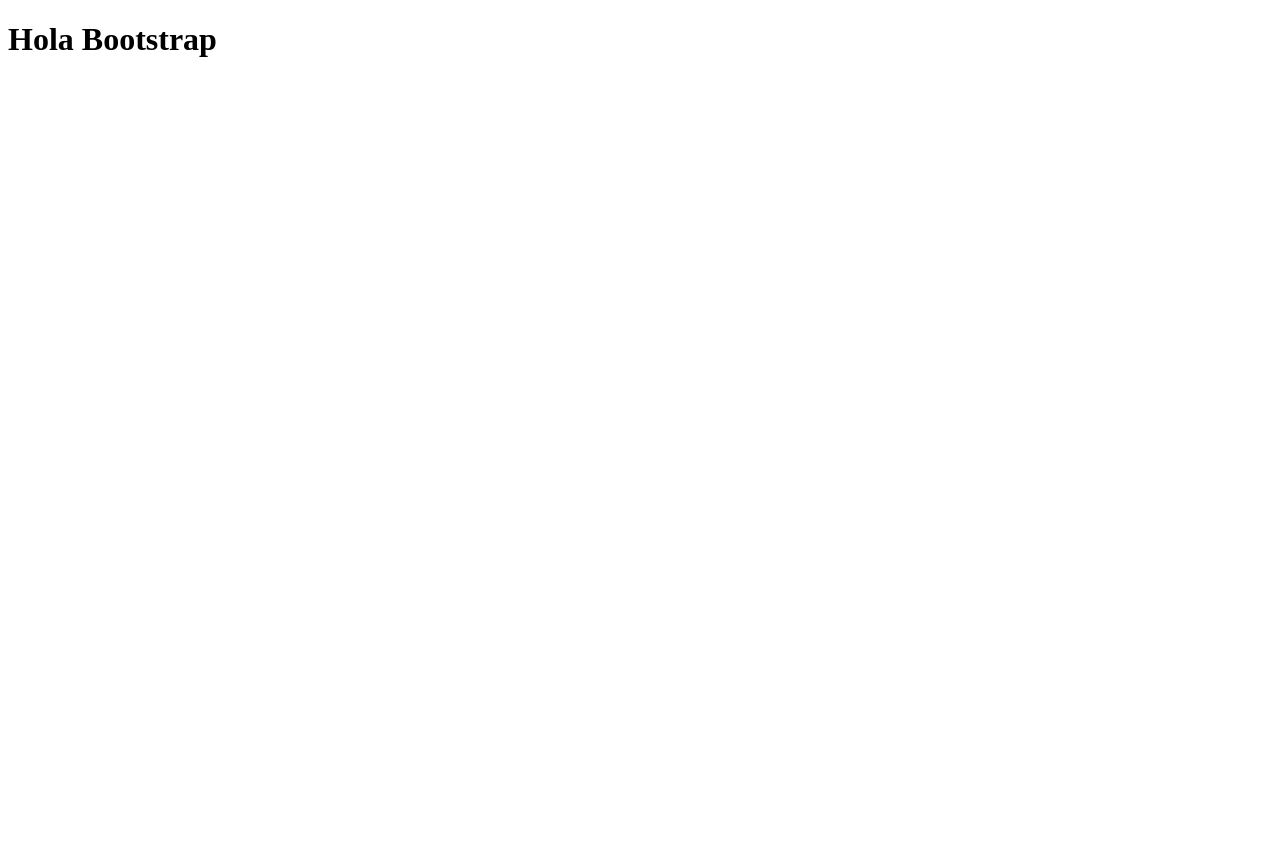
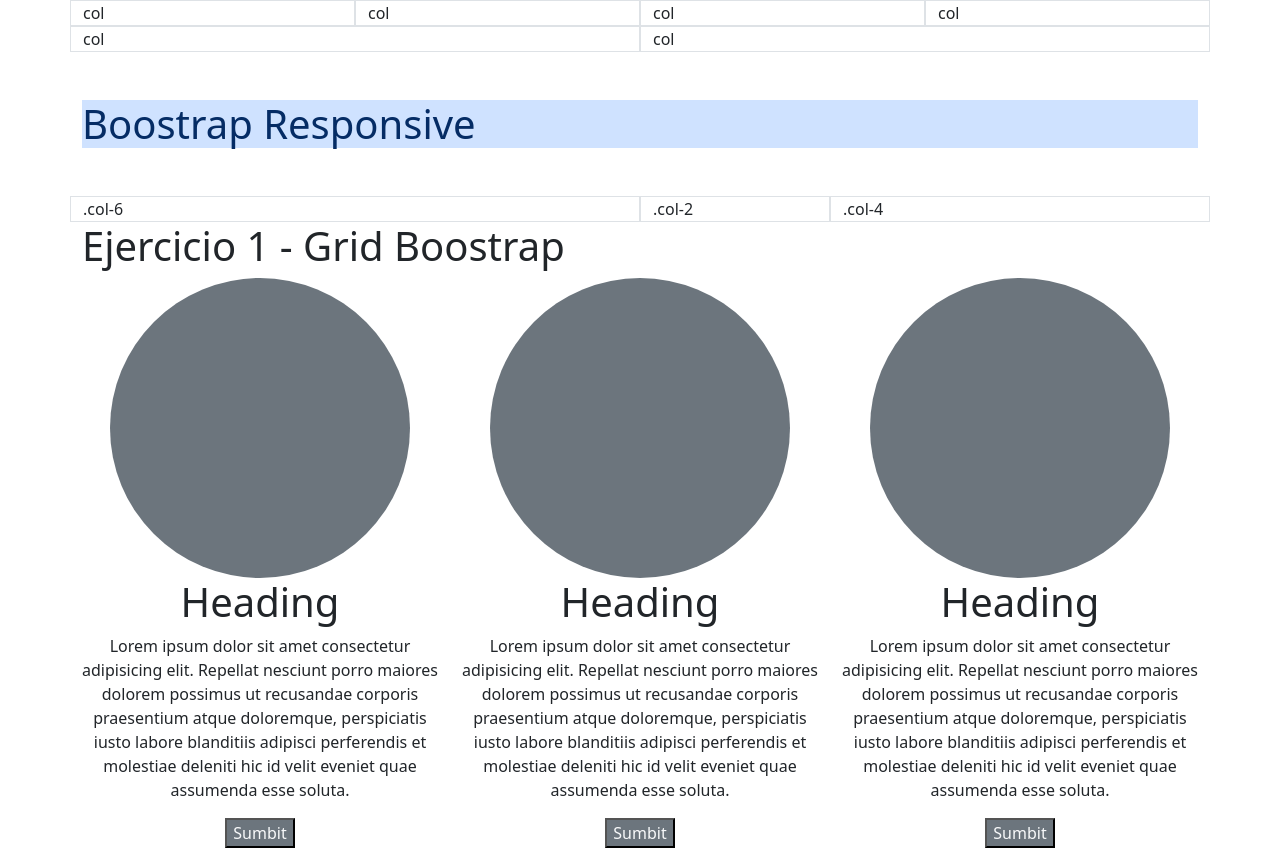
Before and after one commit to AlexisHenao123/bootstrap-react-2901771, a plain HTML site: page 1-intro-bootstrap/index.html in a window 1280 px wide. Before the commit the page ends 800 px from the top, so only its background shows below. Drawn offline with nearby package versions, Linux system fonts and the light colour scheme.

Commit message:
Ejercicio Grid

```diff
--- a/1-intro-bootstrap/index.html
+++ b/1-intro-bootstrap/index.html
@@ -4,21 +4,59 @@
     <meta charset="UTF-8">
     <meta name="viewport" content="width=device-width, initial-scale=1.0">
     <title>Document</title>
-    <link rel="stylesheet" href="style.css">
+    <link href="https://cdn.jsdelivr.net/npm/bootstrap@5.3.3/dist/css/bootstrap.min.css" rel="stylesheet" integrity="sha384-QWTKZyjpPEjISv5WaRU9OFeRpok6YctnYmDr5pNlyT2bRjXh0JMhjY6hW+ALEwIH" crossorigin="anonymous">
+    <link rel="stylesheet" href="./style.css">
 </head>
 <body>
 
-    <h1>Hola Bootstrap</h1>
+    <div class="container">
+        <div class="row">
+            <div class="col border">col</div>
+            <div class="col border">col</div>
+            <div class="col border">col</div>
+            <div class="col border">col</div>
+        </div>
+        <div class="row">
+            <div class="col border">col</div>
+            <div class="col border">col</div>
+        </div>
+    </div>
+
+    <div class="container">
+        <h1 class="my-5 text-info text-primary-emphasis bg-primary-subtle">Boostrap Responsive</h1>
+        <div class="row">
+            <div class="col-6 border">.col-6</div>
+            <div class="col-2 border">.col-2</div>
+            <div class="col-4 border">.col-4</div>
+        </div>
+    </div>
 
 
+    <div class="container">
+        <h1>Ejercicio 1 - Grid Boostrap</h1>
+        <div class="row">
+            <div class="col-4 text-center d-flex flex-column align-items-center">
+                <div class="circulo rounded-circle bg-secondary"></div>
+                <h1>Heading</h1>
+                <p>Lorem ipsum dolor sit amet consectetur adipisicing elit. Repellat nesciunt porro maiores dolorem possimus ut recusandae corporis praesentium atque doloremque, perspiciatis iusto labore blanditiis adipisci perferendis et molestiae deleniti hic id velit eveniet quae assumenda esse soluta.</p>
+                <button class="bg-secondary text-light">Sumbit</button>
+            </div>
+            <div class="col-4 text-center d-flex flex-column align-items-center">
+                <div class="circulo rounded-circle bg-secondary"></div>
+                <h1>Heading</h1>
+                <p>Lorem ipsum dolor sit amet consectetur adipisicing elit. Repellat nesciunt porro maiores dolorem possimus ut recusandae corporis praesentium atque doloremque, perspiciatis iusto labore blanditiis adipisci perferendis et molestiae deleniti hic id velit eveniet quae assumenda esse soluta.</p>
+                <button class="bg-secondary text-light">Sumbit</button>
+            </div>
+            <div class="col-4 text-center d-flex flex-column align-items-center">
+                <div class="circulo rounded-circle bg-secondary"></div>
+                <h1>Heading</h1>
+                <p>Lorem ipsum dolor sit amet consectetur adipisicing elit. Repellat nesciunt porro maiores dolorem possimus ut recusandae corporis praesentium atque doloremque, perspiciatis iusto labore blanditiis adipisci perferendis et molestiae deleniti hic id velit eveniet quae assumenda esse soluta.</p>
+                <button class="bg-secondary text-light">Sumbit</button>
+            </div>
+        </div>
+    </div>
 
 
-
-
-
-
-
-
-
+    <script src="https://cdn.jsdelivr.net/npm/bootstrap@5.3.3/dist/js/bootstrap.bundle.min.js" integrity="sha384-YvpcrYf0tY3lHB60NNkmXc5s9fDVZLESaAA55NDzOxhy9GkcIdslK1eN7N6jIeHz" crossorigin="anonymous"></script>
 </body>
 </html>
--- a/1-intro-bootstrap/style.css
+++ b/1-intro-bootstrap/style.css
@@ -0,0 +1,4 @@
+.circulo{
+    width: 300px;
+    height: 300px;
+}
```
